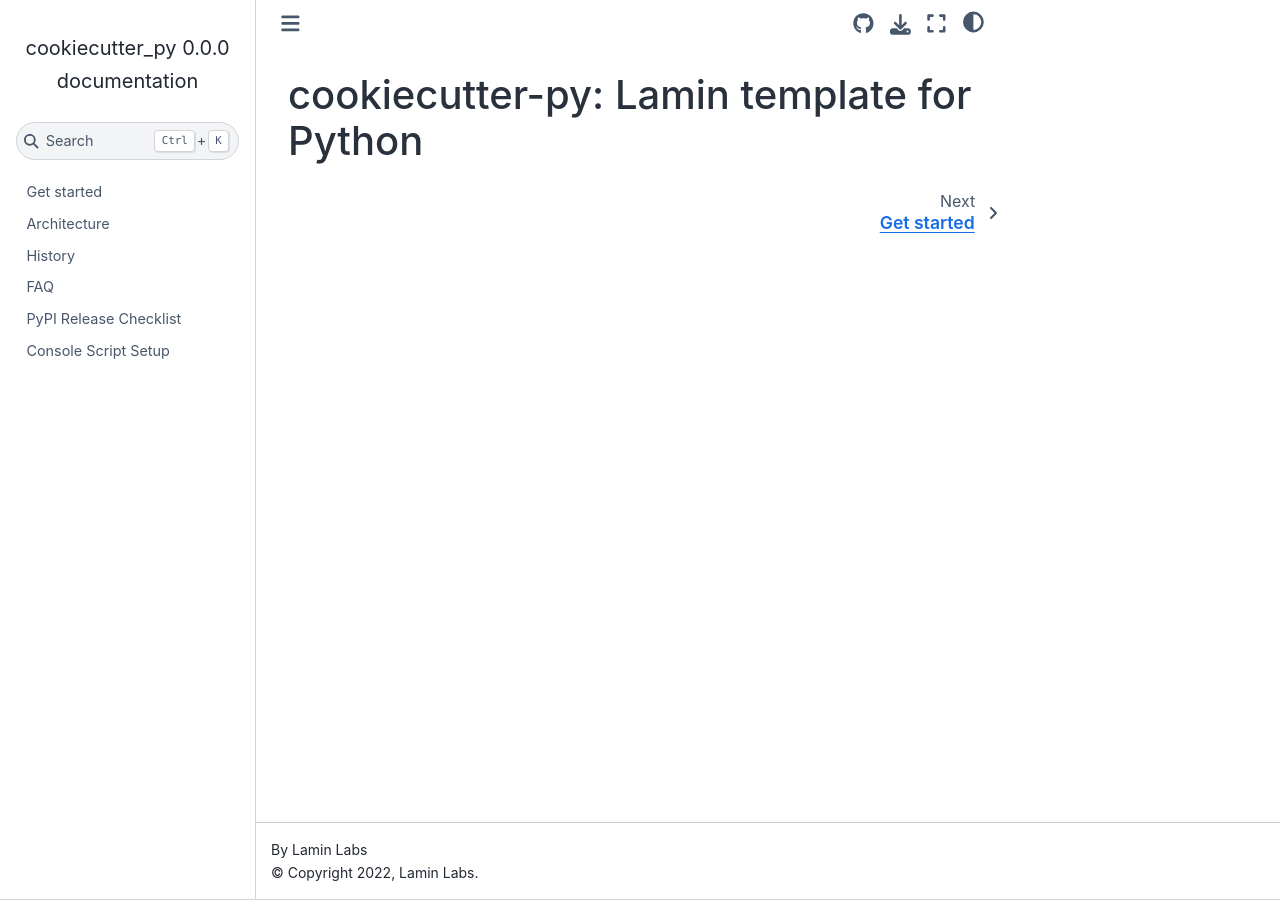
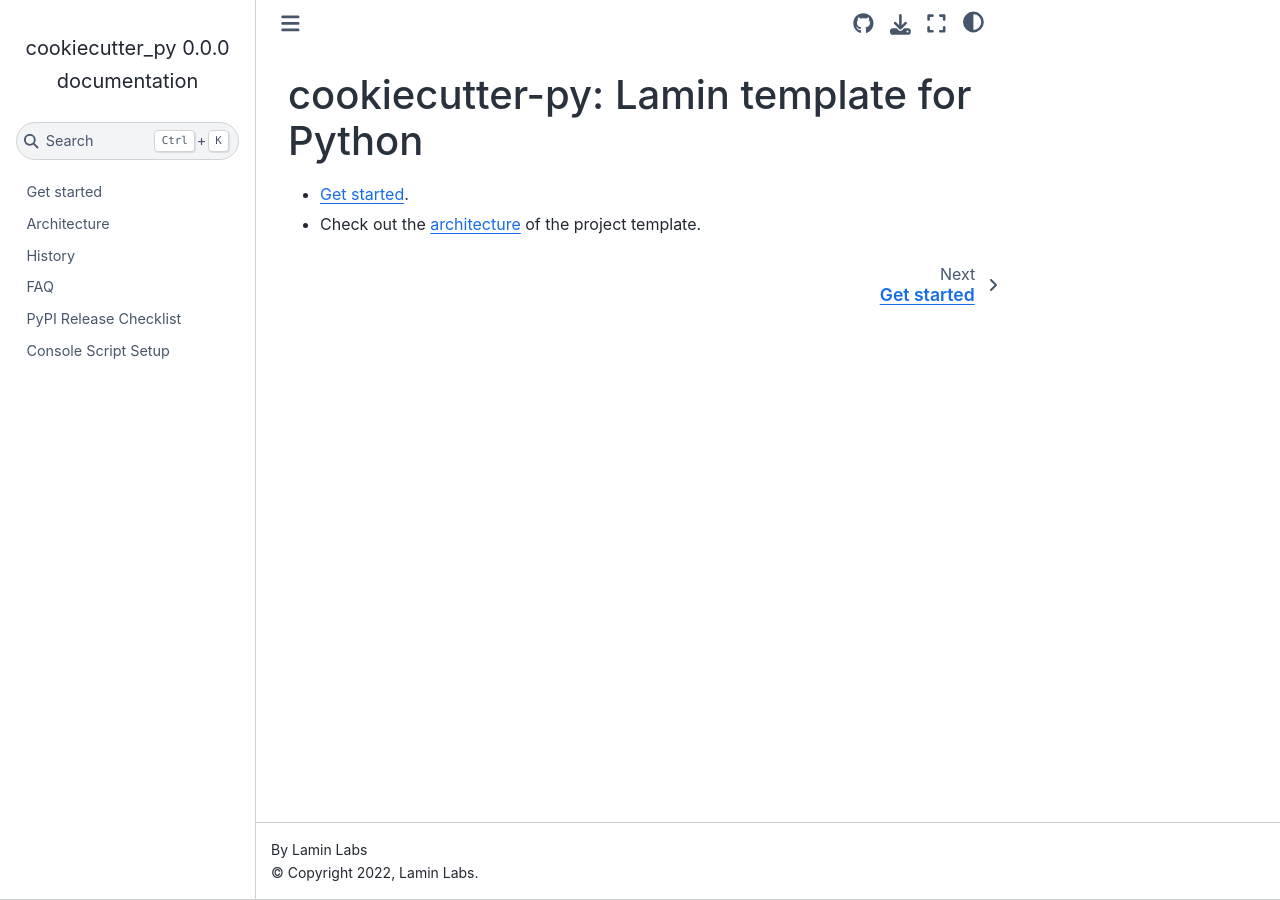
Before and after one commit to laminlabs/cookiecutter-py, a Sphinx documentation site: the page built from docs/index.rst, in a window 1280 px wide. Built offline with Sphinx 7.4.7 and the Sphinx Book theme 1.1.4, drawn with Linux system fonts in a browser that asks for light colours.

Commit message:
:memo: prettified

```diff
--- a/docs/index.rst
+++ b/docs/index.rst
@@ -1,6 +1,9 @@
 .. include:: ../README.rst
    :start-line: 7
    :end-line: 10
+
+* :doc:`get-started`.
+* Check out the :doc:`architecture <architecture>` of the project template.
 
 .. toctree::
    :maxdepth: 1
```
